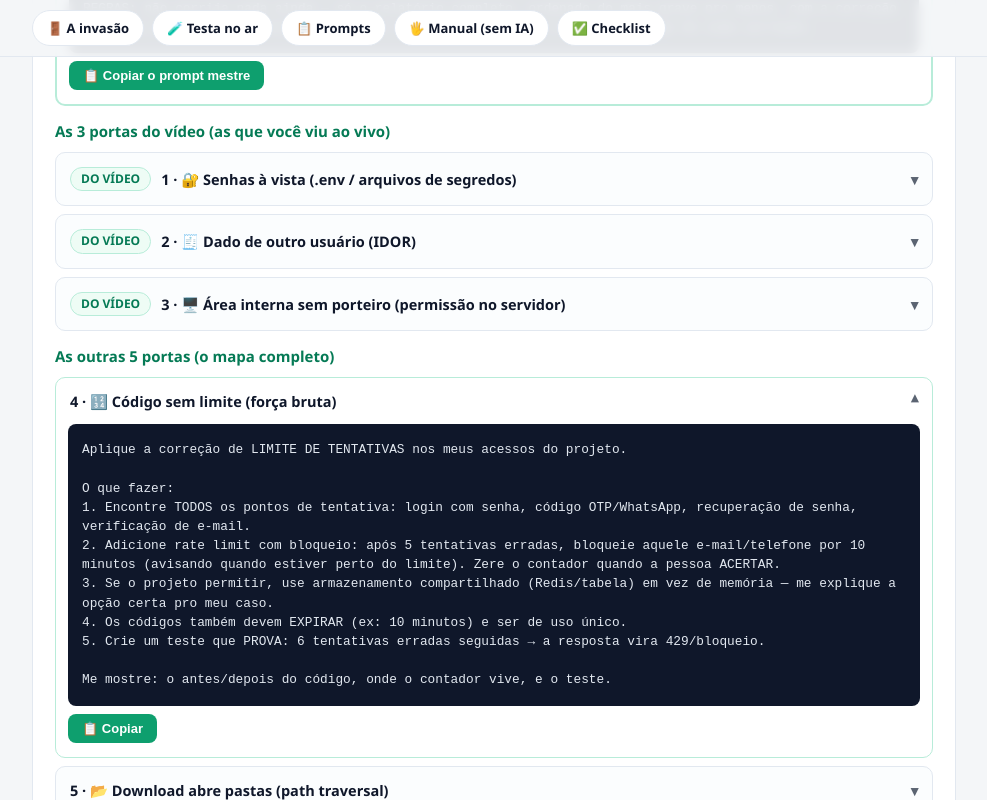
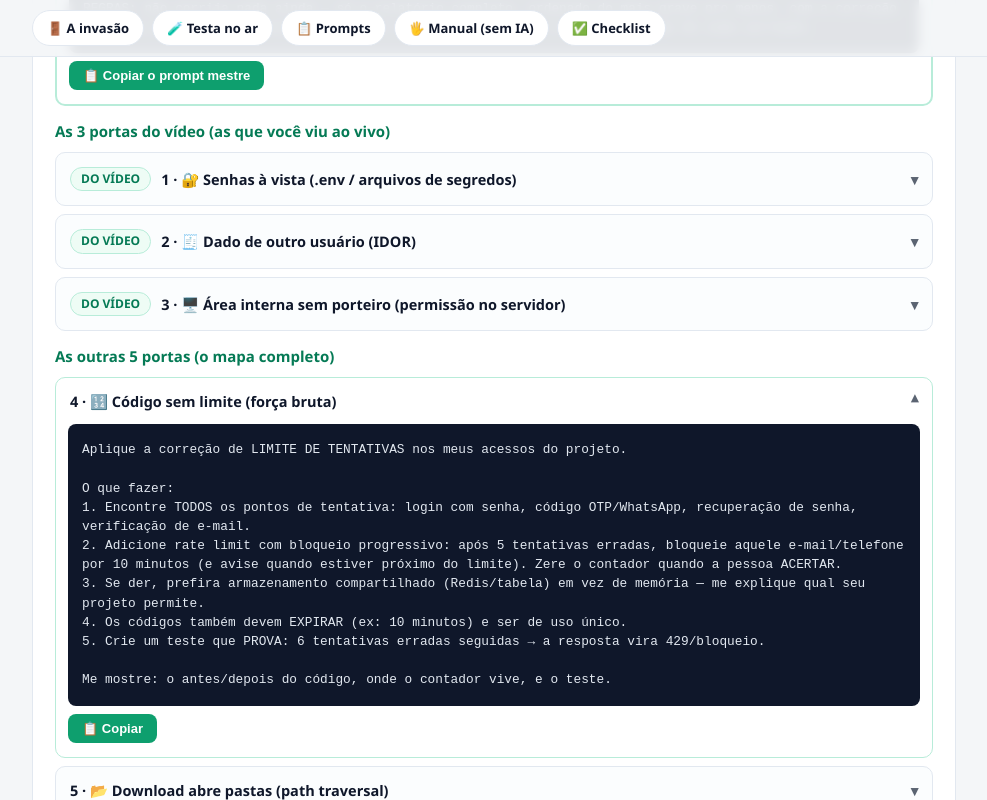
Before and after one commit to gabrielkendy/clinica-vidaplena, a plain HTML site: page AULA-01 · A INVASAO/02-MATERIAL-DO-ALUNO/MATERIAL-DO-ALUNO.html in a window 1280 px wide. Both pictures are taken after a click on the heading "4 · 🔢 Código sem limite (força bruta)". Shown: the part 1946-2746 px from the top of the page, without its empty margins (146-1133 px from the left). Drawn offline with Linux system fonts and the light colour scheme.

Commit message:
material aula 1: p4 alinhado a fonte canonica (rate limit progressivo)

```diff
--- a/AULA-01 · A INVASAO/02-MATERIAL-DO-ALUNO/MATERIAL-DO-ALUNO.html
+++ b/AULA-01 · A INVASAO/02-MATERIAL-DO-ALUNO/MATERIAL-DO-ALUNO.html
@@ -182,8 +182,8 @@ Me mostre: rotas alteradas, o antes/depois, e o teste.</pre>
 
 O que fazer:
 1. Encontre TODOS os pontos de tentativa: login com senha, código OTP/WhatsApp, recuperação de senha, verificação de e-mail.
-2. Adicione rate limit com bloqueio: após 5 tentativas erradas, bloqueie aquele e-mail/telefone por 10 minutos (avisando quando estiver perto do limite). Zere o contador quando a pessoa ACERTAR.
-3. Se o projeto permitir, use armazenamento compartilhado (Redis/tabela) em vez de memória — me explique a opção certa pro meu caso.
+2. Adicione rate limit com bloqueio progressivo: após 5 tentativas erradas, bloqueie aquele e-mail/telefone por 10 minutos (e avise quando estiver próximo do limite). Zere o contador quando a pessoa ACERTAR.
+3. Se der, prefira armazenamento compartilhado (Redis/tabela) em vez de memória — me explique qual seu projeto permite.
 4. Os códigos também devem EXPIRAR (ex: 10 minutos) e ser de uso único.
 5. Crie um teste que PROVA: 6 tentativas erradas seguidas → a resposta vira 429/bloqueio.
 
```
